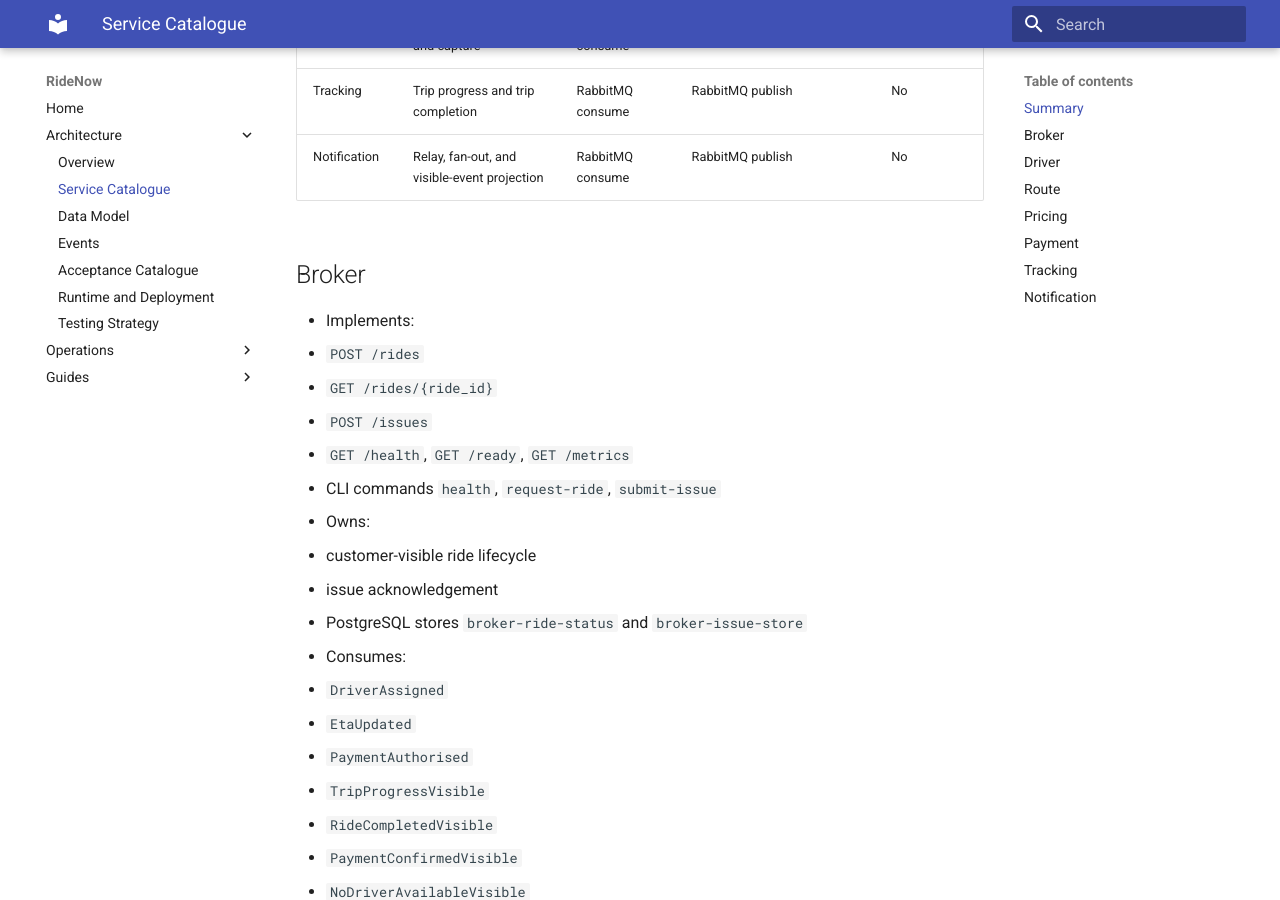
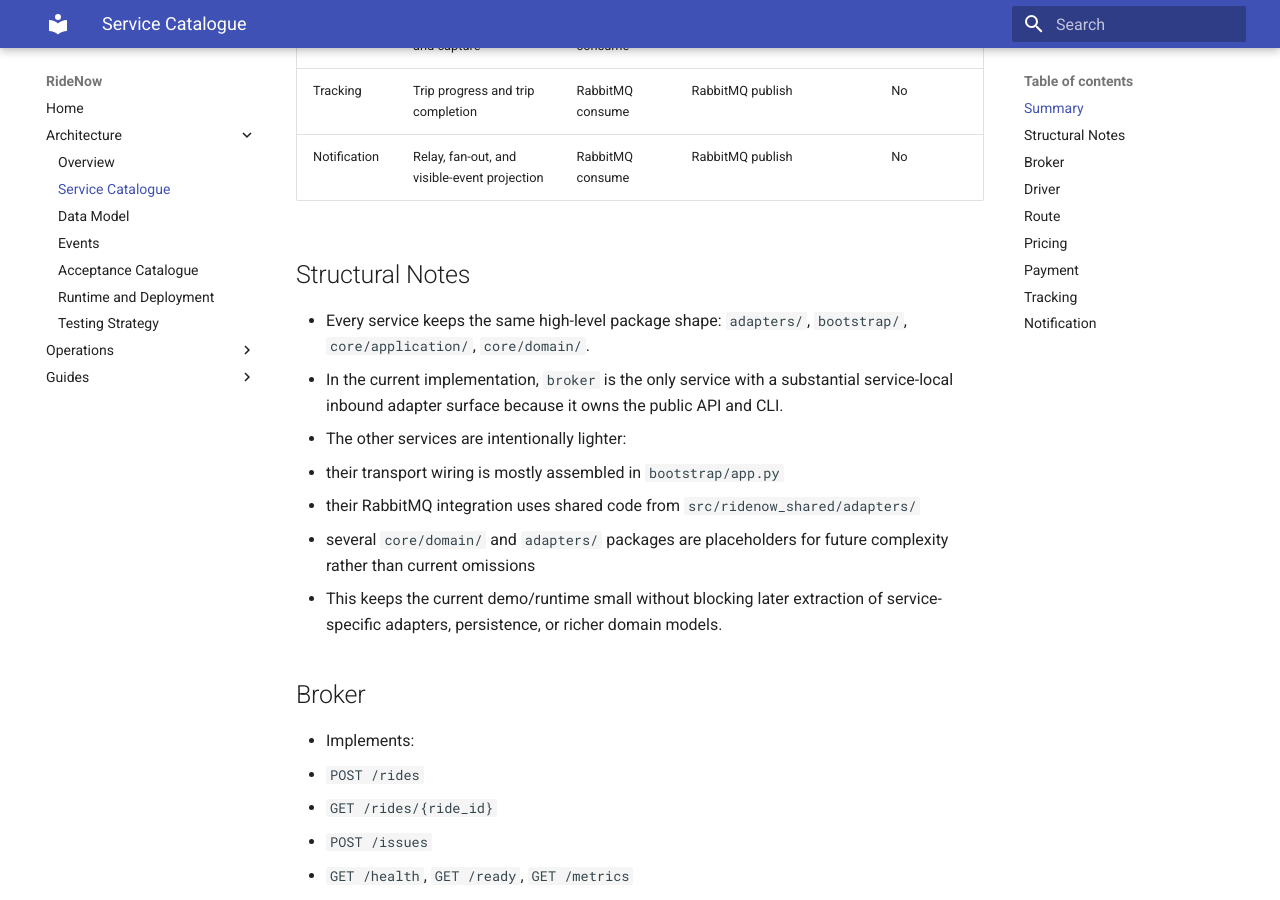
Before and after one commit to welsol21/RideNow, an MkDocs documentation site: the page built from docs/architecture/service_catalogue.md, in a window 1280 px wide and 900 px high, scrolled down 644 px. Built offline with MkDocs 1.6.1 and Material for MkDocs 9.7.7, drawn with Linux system fonts in a browser that asks for light colours; some of the changed text lies outside the part shown.

Commit message:
docs: document scaling points and update development log

```diff
--- a/docs/architecture/service_catalogue.md
+++ b/docs/architecture/service_catalogue.md
@@ -13,6 +13,23 @@
 | Payment | Payment authorisation and capture | RabbitMQ consume | RabbitMQ publish | No |
 | Tracking | Trip progress and trip completion | RabbitMQ consume | RabbitMQ publish | No |
 | Notification | Relay, fan-out, and visible-event projection | RabbitMQ consume | RabbitMQ publish | No |
+
+## Structural Notes
+
+- Every service keeps the same high-level package shape:
+  `adapters/`, `bootstrap/`, `core/application/`, `core/domain/`.
+- In the current implementation, `broker` is the only service with a
+  substantial service-local inbound adapter surface because it owns the
+  public API and CLI.
+- The other services are intentionally lighter:
+  - their transport wiring is mostly assembled in `bootstrap/app.py`
+  - their RabbitMQ integration uses shared code from
+    `src/ridenow_shared/adapters/`
+  - several `core/domain/` and `adapters/` packages are placeholders for
+    future complexity rather than current omissions
+- This keeps the current demo/runtime small without blocking later
+  extraction of service-specific adapters, persistence, or richer domain
+  models.
 
 ## Broker
 
@@ -45,6 +62,11 @@
   - driver assignment decision
   - deterministic no-driver branch
   - driver location emission after payment authorisation
+- Current scaling note:
+  - no service-local inbound HTTP adapter or datastore is needed yet
+  - if driver search becomes non-trivial, `core/domain/` is the intended
+    home for driver availability rules, matching policies, and geographic
+    constraints
 - Consumes:
   - `DriverSearchRequested`
   - `PaymentAuthorised`
@@ -60,6 +82,11 @@
   - `RouteRequested`
 - Publishes:
   - `EtaUpdated`
+- Current scaling note:
+  - route logic is still simple enough to remain in application code
+  - a richer version could move route models, map abstractions, and ETA
+    policies into `core/domain/` and provider-specific clients into
+    `adapters/`
 
 ## Pricing
 
@@ -68,6 +95,11 @@
   - `FareRequested`
 - Publishes:
   - `FareEstimated`
+- Current scaling note:
+  - pricing is intentionally deterministic for repeatable tests
+  - surge rules, promotions, tax handling, and pricing engines would be
+    natural future residents of `core/domain/` and service-local
+    adapters
 
 ## Payment
 
@@ -80,6 +112,11 @@
   - `PaymentAuthorised`
   - `PaymentFailed`
   - `PaymentCaptured`
+- Current scaling note:
+  - payment transport is RabbitMQ-only in the current scope
+  - third-party PSP clients, retries, idempotency stores, and ledger
+    persistence would fit naturally into `adapters/` plus a richer domain
+    layer
 
 ## Tracking
 
@@ -89,6 +126,11 @@
 - Publishes:
   - `TripStatusUpdated`
   - `TripCompleted`
+- Current scaling note:
+  - tracking is currently stateless beyond emitted events
+  - route snapshots, geofencing, and historical trip progression would
+    likely introduce service-owned persistence and more substantial
+    domain models
 
 ## Notification
 
@@ -116,3 +158,8 @@
   - `RideCompletedVisible`
   - `PaymentCaptureRequested`
   - `PaymentConfirmedVisible`
+- Current scaling note:
+  - Notification is a relay/projection service in the current scope
+  - if delivery guarantees, template rendering, channel fan-out, or
+    audit history were required, it would grow its own adapters and
+    persistence rather than staying a thin event router
```
Also changed, not shown: README.md (+32 -0 lines), docs/architecture/overview.md (+20 -0 lines), docs/architecture/runtime_and_deployment.md (+16 -0 lines), docs/input/Development_Log.md (+1 -0 lines).
